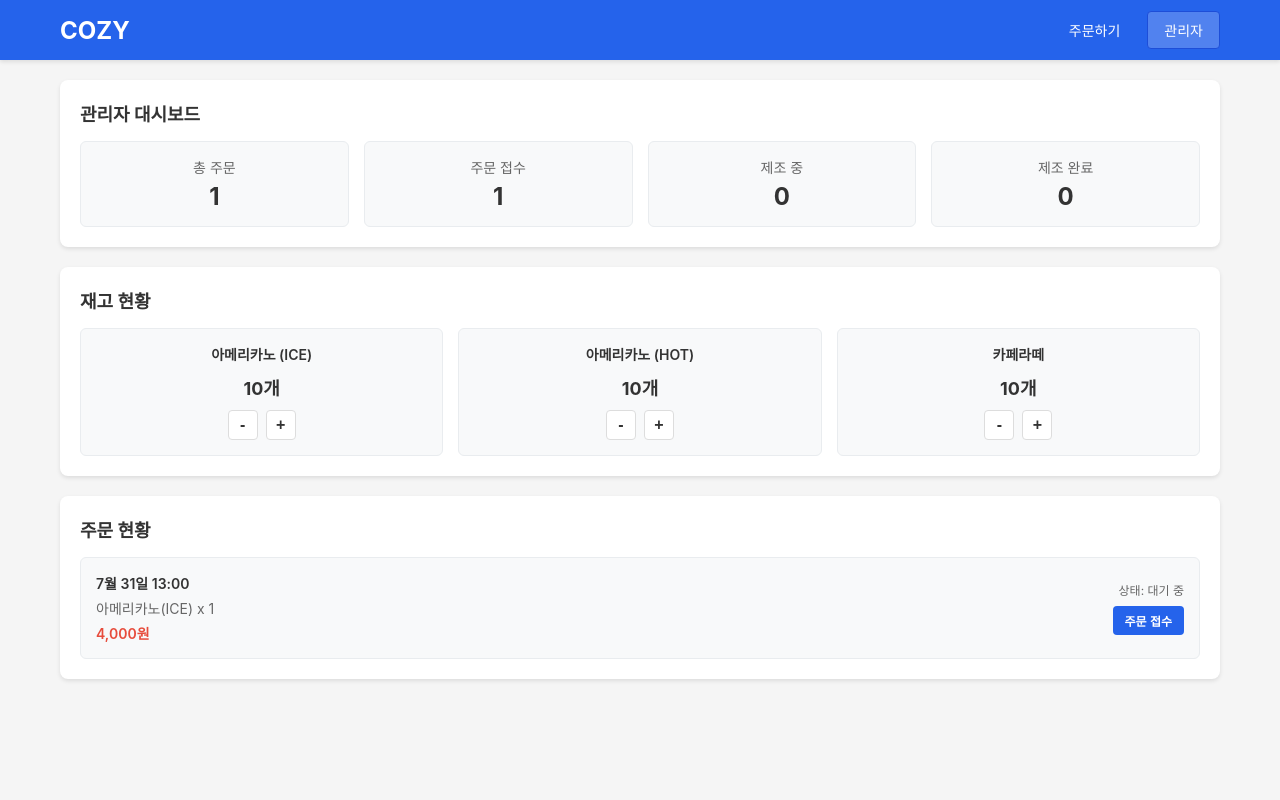
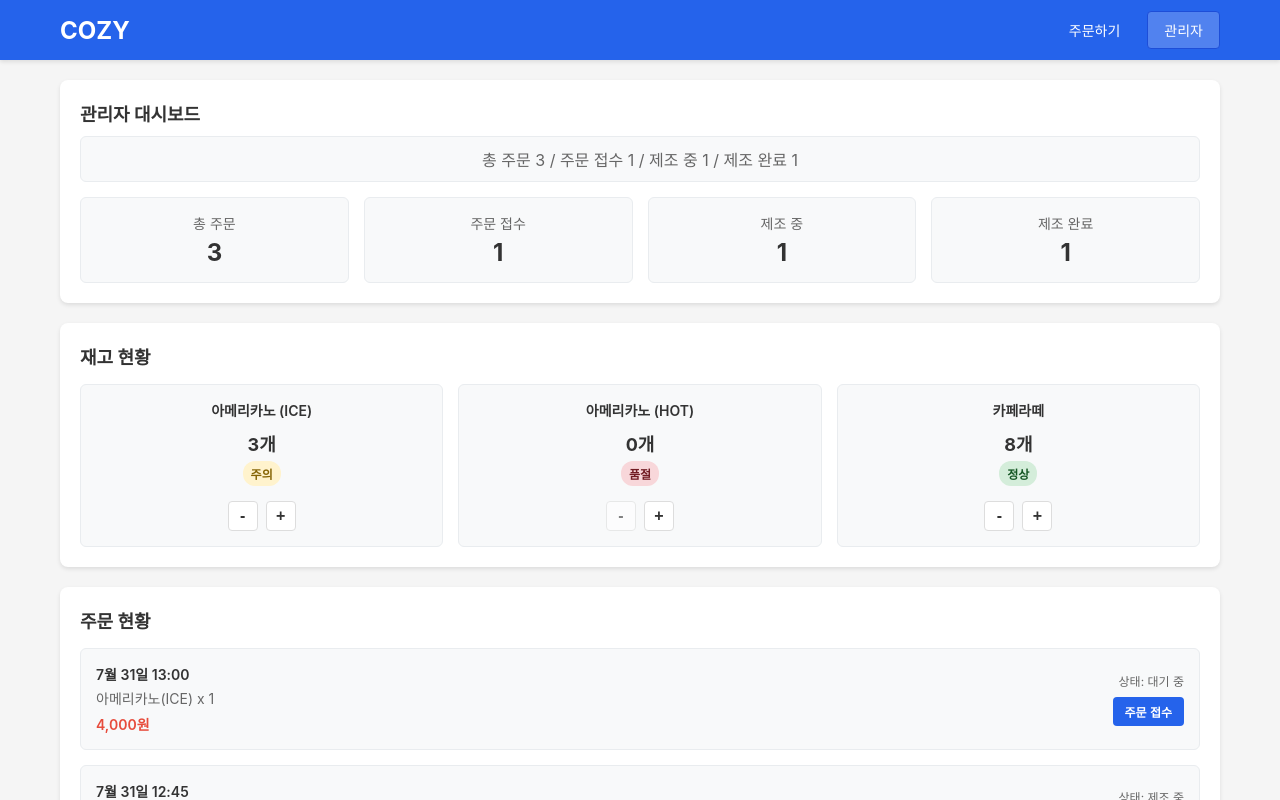
Before and after one commit to traceimp/doit-order-app, a React (Vite) app in the folder ui/: page / in a window 1280 px wide. Both pictures are taken after a click on the button "관리자". Shown: the top 800 px of the page. Built offline with nearby package versions, Linux system fonts and the light colour scheme.

Commit message:
관리자 화면 코드 작성

```diff
--- a/ui/src/components/Dashboard.css
+++ b/ui/src/components/Dashboard.css
@@ -9,7 +9,18 @@
     font-size: 18px;
     font-weight: bold;
     color: #333;
-    margin: 0 0 15px 0;
+    margin: 0 0 10px 0;
+}
+
+.stats-summary {
+    font-size: 16px;
+    color: #666;
+    margin-bottom: 15px;
+    text-align: center;
+    padding: 10px;
+    background-color: #f8f9fa;
+    border-radius: 6px;
+    border: 1px solid #e9ecef;
 }
 
 .stats-grid {
--- a/ui/src/components/Dashboard.jsx
+++ b/ui/src/components/Dashboard.jsx
@@ -5,6 +5,9 @@ function Dashboard({ stats }) {
     return (
         <div className="dashboard">
             <h3 className="dashboard-title">관리자 대시보드</h3>
+            <div className="stats-summary">
+                총 주문 {stats.total} / 주문 접수 {stats.pending} / 제조 중 {stats.preparing} / 제조 완료 {stats.completed}
+            </div>
             <div className="stats-grid">
                 <div className="stat-item">
                     <span className="stat-label">총 주문</span>
--- a/ui/src/components/Inventory.css
+++ b/ui/src/components/Inventory.css
@@ -37,13 +37,43 @@
     display: flex;
     flex-direction: column;
     align-items: center;
-    gap: 10px;
+    gap: 15px;
+}
+
+.stock-quantity-section {
+    display: flex;
+    flex-direction: column;
+    align-items: center;
+    gap: 5px;
 }
 
 .stock-quantity {
     font-size: 18px;
     font-weight: bold;
     color: #333;
+}
+
+.stock-status {
+    font-size: 12px;
+    font-weight: 600;
+    padding: 4px 8px;
+    border-radius: 12px;
+    text-transform: uppercase;
+}
+
+.stock-status.status-normal {
+    background-color: #d4edda;
+    color: #155724;
+}
+
+.stock-status.status-warning {
+    background-color: #fff3cd;
+    color: #856404;
+}
+
+.stock-status.status-out {
+    background-color: #f8d7da;
+    color: #721c24;
 }
 
 .stock-controls {
--- a/ui/src/components/Inventory.jsx
+++ b/ui/src/components/Inventory.jsx
@@ -12,19 +12,33 @@ function Inventory({ inventory, onUpdateInventory }) {
         onUpdateInventory(menuId, change)
     }
 
+    const getStockStatus = (quantity) => {
+        if (quantity === 0) return { text: '품절', className: 'status-out' }
+        if (quantity < 5) return { text: '주의', className: 'status-warning' }
+        return { text: '정상', className: 'status-normal' }
+    }
+
     return (
         <div className="inventory">
             <h3 className="inventory-title">재고 현황</h3>
             <div className="inventory-grid">
-                {menuItems.map(item => (
+                {menuItems.map(item => {
+                    const stockStatus = getStockStatus(inventory[item.id])
+                    return (
                         <div key={item.id} className="inventory-card">
                             <div className="menu-name">{item.name}</div>
                             <div className="stock-info">
+                                <div className="stock-quantity-section">
                                     <span className="stock-quantity">{inventory[item.id]}개</span>
+                                    <span className={`stock-status ${stockStatus.className}`}>
+                                        {stockStatus.text}
+                                    </span>
+                                </div>
                                 <div className="stock-controls">
                                     <button
                                         className="stock-btn decrease"
                                         onClick={() => handleQuantityChange(item.id, -1)}
+                                        disabled={inventory[item.id] <= 0}
                                     >
                                         -
                                     </button>
@@ -37,7 +51,8 @@ function Inventory({ inventory, onUpdateInventory }) {
                                 </div>
                             </div>
                         </div>
-                ))}
+                    )
+                })}
             </div>
         </div>
     )
--- a/ui/src/components/OrderList.css
+++ b/ui/src/components/OrderList.css
@@ -52,13 +52,10 @@
 }
 
 .order-items {
-    margin-bottom: 5px;
-}
-
-.order-item-detail {
     font-size: 14px;
     color: #666;
-    margin-bottom: 2px;
+    margin-bottom: 5px;
+    line-height: 1.4;
 }
 
 .order-total {
--- a/ui/src/components/OrderList.jsx
+++ b/ui/src/components/OrderList.jsx
@@ -40,6 +40,10 @@ function OrderList({ orders, onUpdateOrderStatus }) {
         }
     }
 
+    const formatOrderItems = (items) => {
+        return items.map(item => `${item.name} x ${item.quantity}`).join(', ')
+    }
+
     return (
         <div className="order-list">
             <h3 className="order-list-title">주문 현황</h3>
@@ -54,11 +58,7 @@ function OrderList({ orders, onUpdateOrderStatus }) {
                             <div className="order-info">
                                 <div className="order-time">{order.time}</div>
                                 <div className="order-items">
-                                    {order.items.map((item, index) => (
-                                        <div key={index} className="order-item-detail">
-                                            {item.name} x {item.quantity}
-                                        </div>
-                                    ))}
+                                    {formatOrderItems(order.items)}
                                 </div>
                                 <div className="order-total">{order.total.toLocaleString()}원</div>
                             </div>
--- a/ui/src/pages/AdminPage.jsx
+++ b/ui/src/pages/AdminPage.jsx
@@ -12,13 +12,30 @@ function AdminPage() {
             items: [{ name: '아메리카노(ICE)', quantity: 1, price: 4000 }],
             total: 4000,
             status: 'pending'
+        },
+        {
+            id: 2,
+            time: '7월 31일 12:45',
+            items: [
+                { name: '카페라떼', quantity: 2, price: 5000 },
+                { name: '바닐라 라떼', quantity: 1, price: 5500 }
+            ],
+            total: 15500,
+            status: 'preparing'
+        },
+        {
+            id: 3,
+            time: '7월 31일 12:30',
+            items: [{ name: '카푸치노', quantity: 1, price: 5000 }],
+            total: 5000,
+            status: 'completed'
         }
     ])
 
     const [inventory, setInventory] = useState({
-        1: 10, // 아메리카노(ICE)
-        2: 10, // 아메리카노(HOT)
-        3: 10  // 카페라떼
+        1: 3,  // 아메리카노(ICE) - 주의 상태
+        2: 0,  // 아메리카노(HOT) - 품절 상태
+        3: 8   // 카페라떼 - 정상 상태
     })
 
     const updateInventory = (menuId, change) => {
```
Lines whose indentation alone changed are shown as unchanged.
